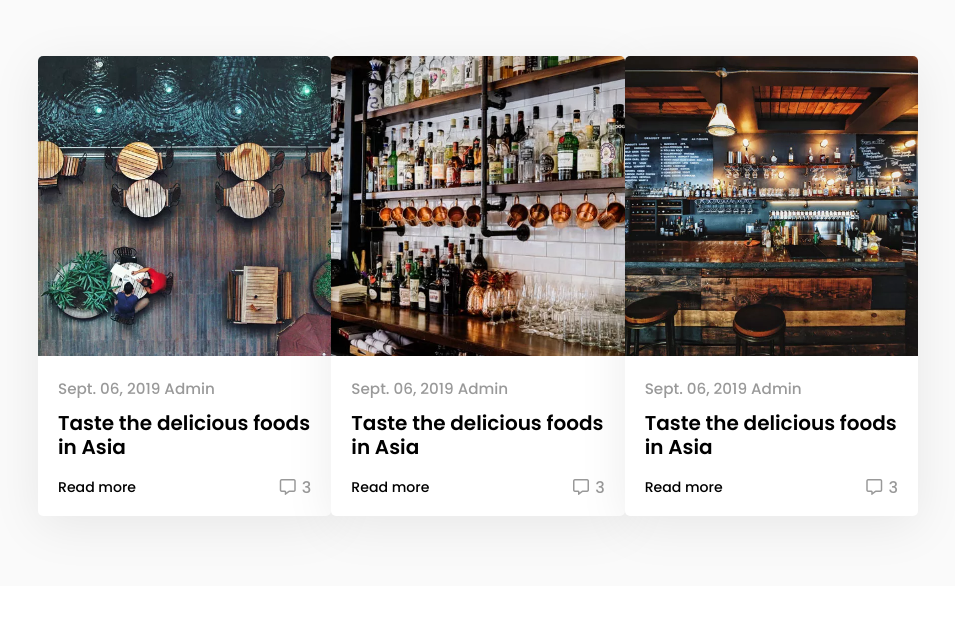
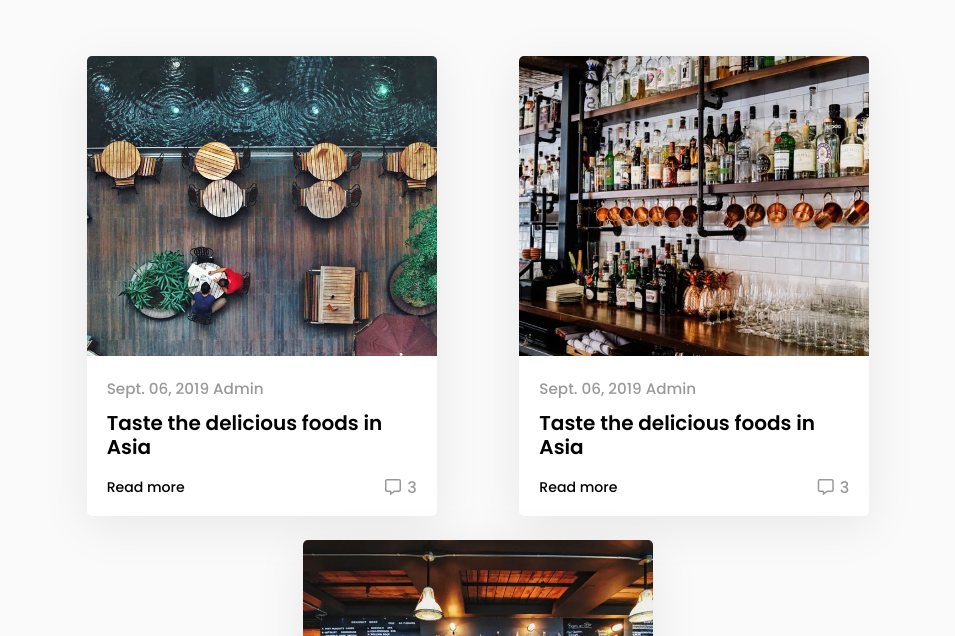
Before and after one commit to MehribanKhalil/Feliciano-restaurants, a plain HTML site: page index.html in a window 1280 px wide. Shown: the part 164-800 px from the top of the page, without its empty margins (162-1117 px from the left). Drawn offline with Linux system fonts and the light colour scheme.

Commit message:
updated css

```diff
--- a/assets/style/style.css
+++ b/assets/style/style.css
@@ -62,19 +62,23 @@ body {
     right: 0;
 }
 
+
+
 .RecentPosts__cards{
-    padding: 70px 200px;
+    padding: 70px 190px;
     display: flex;
-    justify-content: space-between;
+    justify-content: space-evenly;
+    flex-wrap: wrap;
+    gap: 24px;
 }
 
 .RecentPosts__card{
-    width: 350px;
+    min-width: 350px;
+    max-width: 350px;
     background-color: #fff;
     box-shadow: rgb(0 0 0 / 8%) 0px 10px 50px;
     border-radius: 5px;
     overflow: hidden;
-
 }
 
 .RecentPosts__card-img{
```
Also changed, not shown: index.html (+1 -0 lines).
